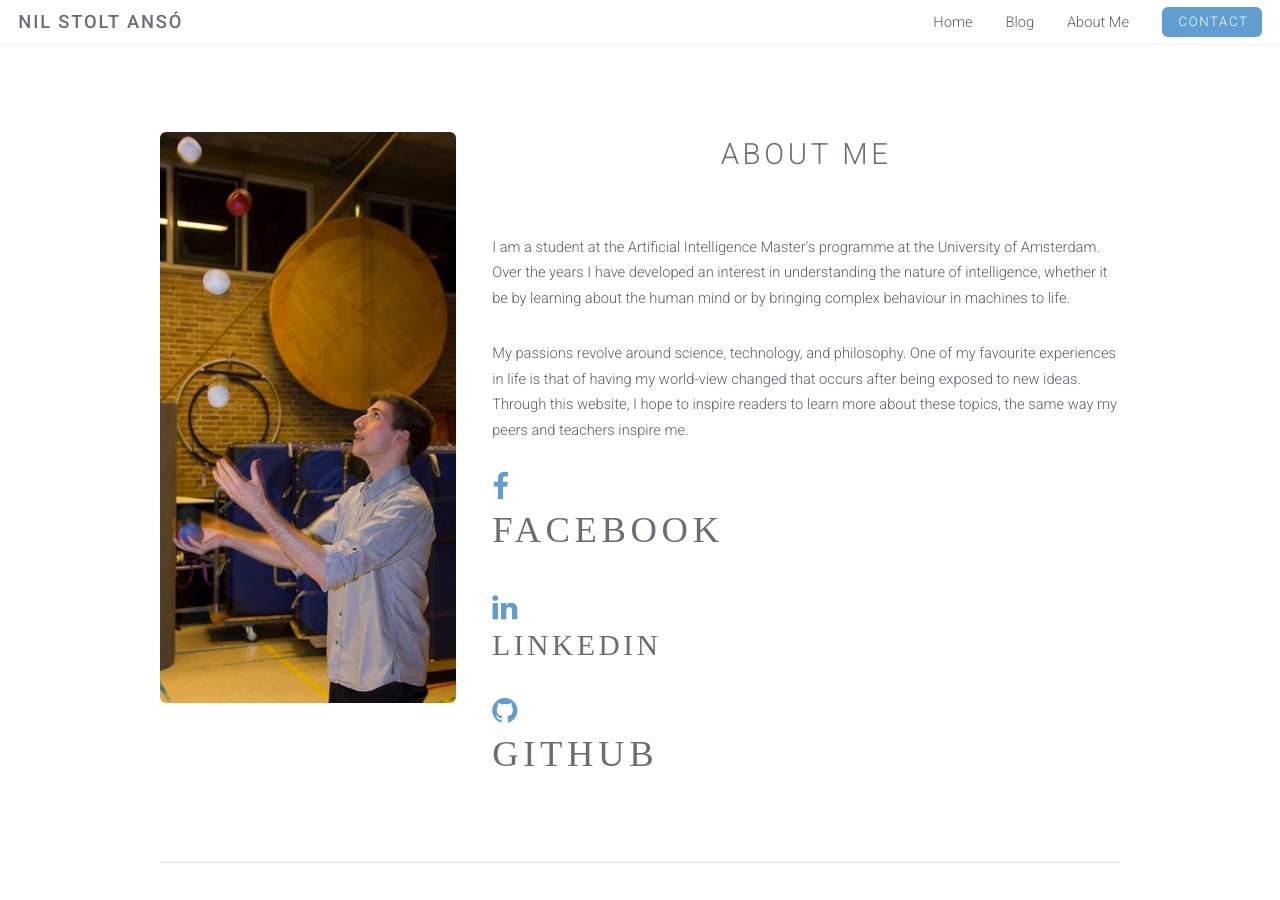
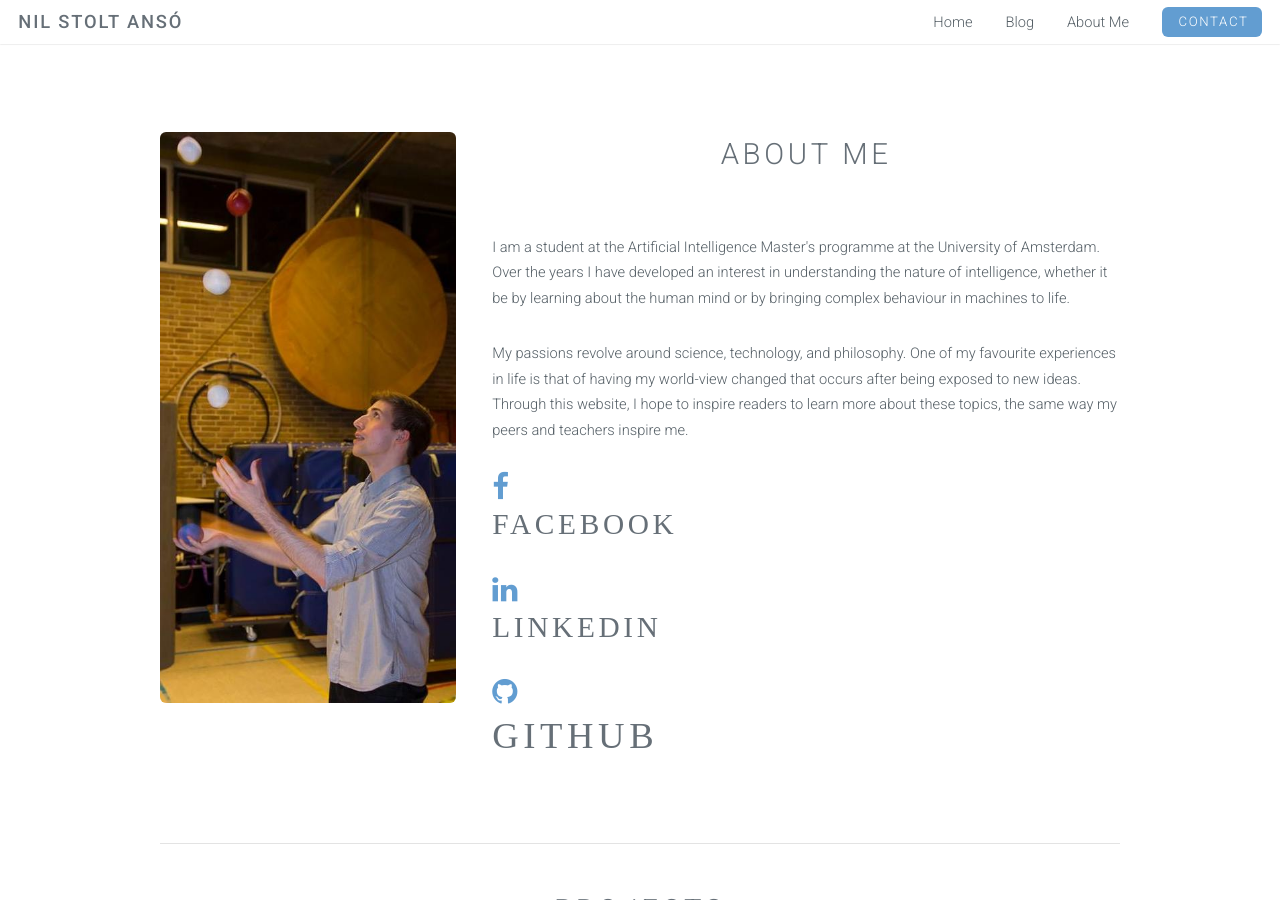
Before and after one commit to NILOIDE/NILOIDE.github.io, a Jekyll site: the page built from About-Me.html, in a window 1280 px wide and 900 px high. Built offline with Jekyll 4.4.1, drawn with Linux system fonts in a browser that asks for light colours.

Commit message:
Changing font

```diff
--- a/About-Me.html
+++ b/About-Me.html
@@ -20,17 +20,17 @@
                     <p>My passions revolve around science, technology, and philosophy. One of my favourite experiences in life is that of having my world-view changed that occurs after being exposed to new ideas. Through this website, I hope to inspire readers to learn more about these topics, the same way my peers and teachers inspire me. </p>
                 </section>
                 {% if site.facebook_username %}
-                <div class="4u">
+                <section>
                     <span style="font-size: 2em;">
                         <a href="https://www.facebook.com/{{ site.facebook_username }}">
                             <div class="fa fa-facebook">
-                                <h3>FaceBook</h3>
+                                <h4>FaceBook</h4>
                             </div>
                         </a>
                     </span>
-                </div>
+                </section>
                 {% endif %}
-                <div class="1u">
+                <section>
                 {% if site.linkedin_username %}
                     <span style="font-size: 2em;">
                         <a href="https://linkedin.com/in/{{ site.linkedin_username }}">
@@ -40,7 +40,7 @@
                         </a>
                     </span>
                 {% endif %}
-                </div>
+                </section>
                 <div class="1u">
                 {% if site.github_username %}
                     <span style="font-size: 2em; color: Salmon;">
```
